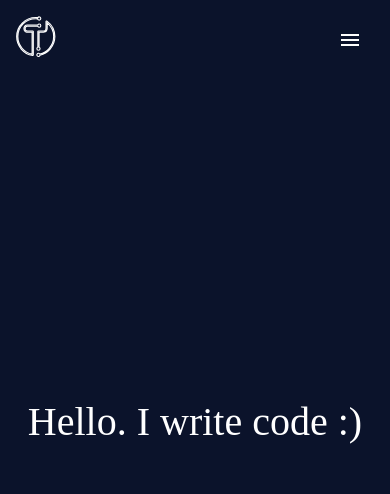
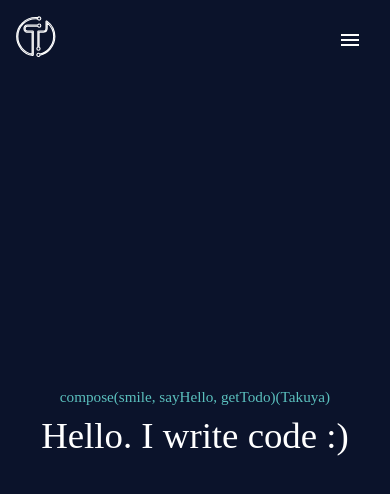
Before and after one commit to takuyahirata23/portfolio-v3, a Next.js app: page / in a window 390 px wide. Shown: the top 494 px of the page. Built offline with nearby package versions, Linux system fonts and the light colour scheme.

Commit message:
body1 to Banner

```diff
--- a/pages/index.js
+++ b/pages/index.js
@@ -1,5 +1,10 @@
-import App from '../src/components/App'
+import { Banner } from '../src/components'
+import { Layout } from '../src/elements'
 
 export default function Index() {
-  return <App />
+  return (
+    <Layout>
+      <Banner />
+    </Layout>
+  )
 }
--- a/src/components/App/App.js
+++ /dev/null
@@ -1,26 +0,0 @@
-import { Box, Typography, makeStyles } from '@material-ui/core'
-import { Layout } from '../../elements'
-import useStyles from './useStyles'
-
-export default function App() {
-  const cls = useStyles()
-
-  return (
-    <Layout>
-      <Box
-        display="flex"
-        justifyContent="center"
-        flexDirection="column"
-        alignItems="center"
-        className={cls.wrapper}
-      >
-        {/* <Typography variant="body1" color="primary">
-          compose(smile, sayHello, getTodo)(me)
-        </Typography> */}
-        <Typography variant="h1" className={cls.h1}>
-          Hello. I write code :)
-        </Typography>
-      </Box>
-    </Layout>
-  )
-}
--- a/src/components/App/index.js
+++ /dev/null
@@ -1 +0,0 @@
-export { default } from './App'
--- a/src/components/App/useStyles.js
+++ /dev/null
@@ -1,13 +0,0 @@
-import makeStyles from '@material-ui/core/styles/makeStyles'
-
-export default makeStyles(({ breakpoints }) => ({
-  wrapper: {
-    minHeight: '100vh',
-  },
-  h1: {
-    fontSize: '4rem',
-    [breakpoints.down('xs')]: {
-      fontSize: '2.5rem',
-    },
-  },
-}))
--- /dev/null
+++ b/src/components/Banner/Banner.js
@@ -0,0 +1,28 @@
+import { Box, Typography } from '@material-ui/core'
+import useStyles from './useStyles'
+
+export default function Banner() {
+  const cls = useStyles()
+
+  return (
+    <Box
+      display="flex"
+      justifyContent="center"
+      flexDirection="column"
+      alignItems="center"
+      className={cls.wrapper}
+    >
+      <Typography
+        variant="body1"
+        color="primary"
+        gutterBottom
+        className={cls.body1}
+      >
+        compose(smile, sayHello, getTodo)(Takuya)
+      </Typography>
+      <Typography variant="h1" className={cls.h1}>
+        Hello. I write code :)
+      </Typography>
+    </Box>
+  )
+}
--- /dev/null
+++ b/src/components/Banner/index.js
@@ -0,0 +1 @@
+export { default } from './Banner'
--- /dev/null
+++ b/src/components/Banner/useStyles.js
@@ -0,0 +1,25 @@
+import makeStyles from '@material-ui/core/styles/makeStyles'
+
+export default makeStyles(({ breakpoints }) => ({
+  wrapper: {
+    minHeight: '100vh',
+  },
+  h1: {
+    fontSize: '4rem',
+    [breakpoints.down('sm')]: {
+      fontSize: '3rem',
+    },
+    [breakpoints.down('xs')]: {
+      fontSize: '2.3rem',
+    },
+  },
+  body1: {
+    fontSize: '1.4rem',
+    [breakpoints.down('sm')]: {
+      fontSize: '1.2rem',
+    },
+    [breakpoints.down('xs')]: {
+      fontSize: '.95rem',
+    },
+  },
+}))
--- a/src/components/index.js
+++ b/src/components/index.js
@@ -1,3 +1,3 @@
-export { default as App } from './App'
+export { default as Banner } from './Banner'
 export { default as Header } from './Header'
 export { default as Navigation } from './Navigation'
```
